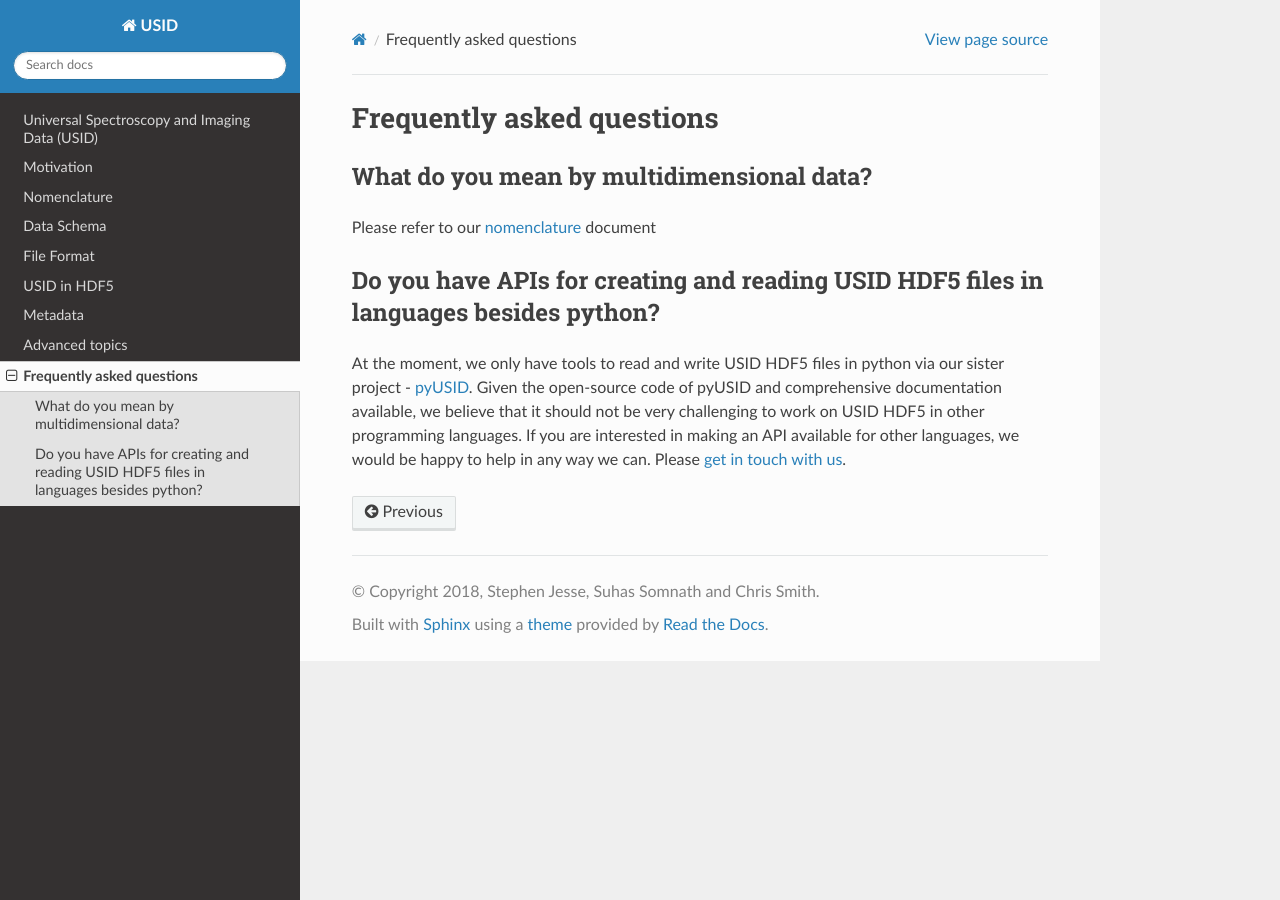
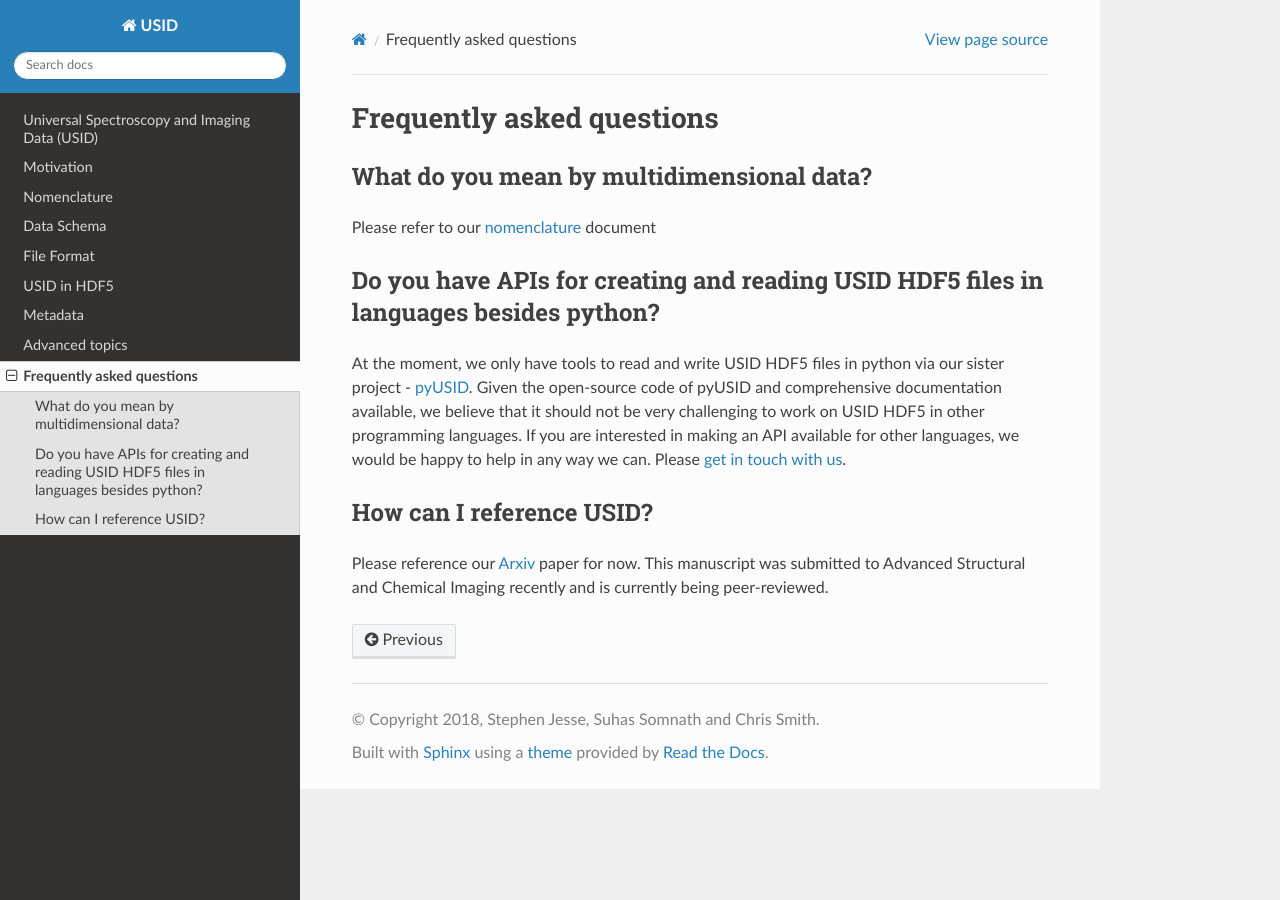
Before and after one commit to pycroscopy/UISD, a Sphinx documentation site: the page built from docs/faq.rst, in a window 1280 px wide. Built offline with Sphinx 7.4.7 and the Read the Docs theme 2.0.0, drawn with Linux system fonts in a browser that asks for light colours; pages that are not in the unit, such as notebooks, are missing from menus; the version number could not be read and is left out.

Commit message:
Added links to the Arxiv paper

```diff
--- a/docs/about.rst
+++ b/docs/about.rst
@@ -15,6 +15,8 @@
 where appropriate, in addition to links created between the data source and the analysis results within the HDF5 file.
 Despite the fact that it was developed independently, h5USID already satisfies most of the requirements of FAIR principles
 and we intend to make necessary changes to satisfy all the recommendations put forward in the FAIR principles.
+
+Please see our `Arxiv <https://arxiv.org/abs/1903.09515>`_ **paper** for more information on the USID ecosystem.
 
 Using h5USID files
 ------------------
--- a/docs/faq.rst
+++ b/docs/faq.rst
@@ -10,3 +10,8 @@
 At the moment, we only have tools to read and write USID HDF5 files in python via our sister project - `pyUSID <../pyUSID/about.html>`_.
 Given the open-source code of pyUSID and comprehensive documentation available, we believe that it should not be very challenging to work on USID HDF5 in other programming languages.
 If you are interested in making an API available for other languages, we would be happy to help in any way we can. Please `get in touch with us <./contact.html>`_.
+
+How can I reference USID?
+~~~~~~~~~~~~~~~~~~~~~~~~~
+Please reference our `Arxiv <https://arxiv.org/abs/1903.09515>`_ paper for now.
+This manuscript was submitted to Advanced Structural and Chemical Imaging recently and is currently being peer-reviewed.
```
